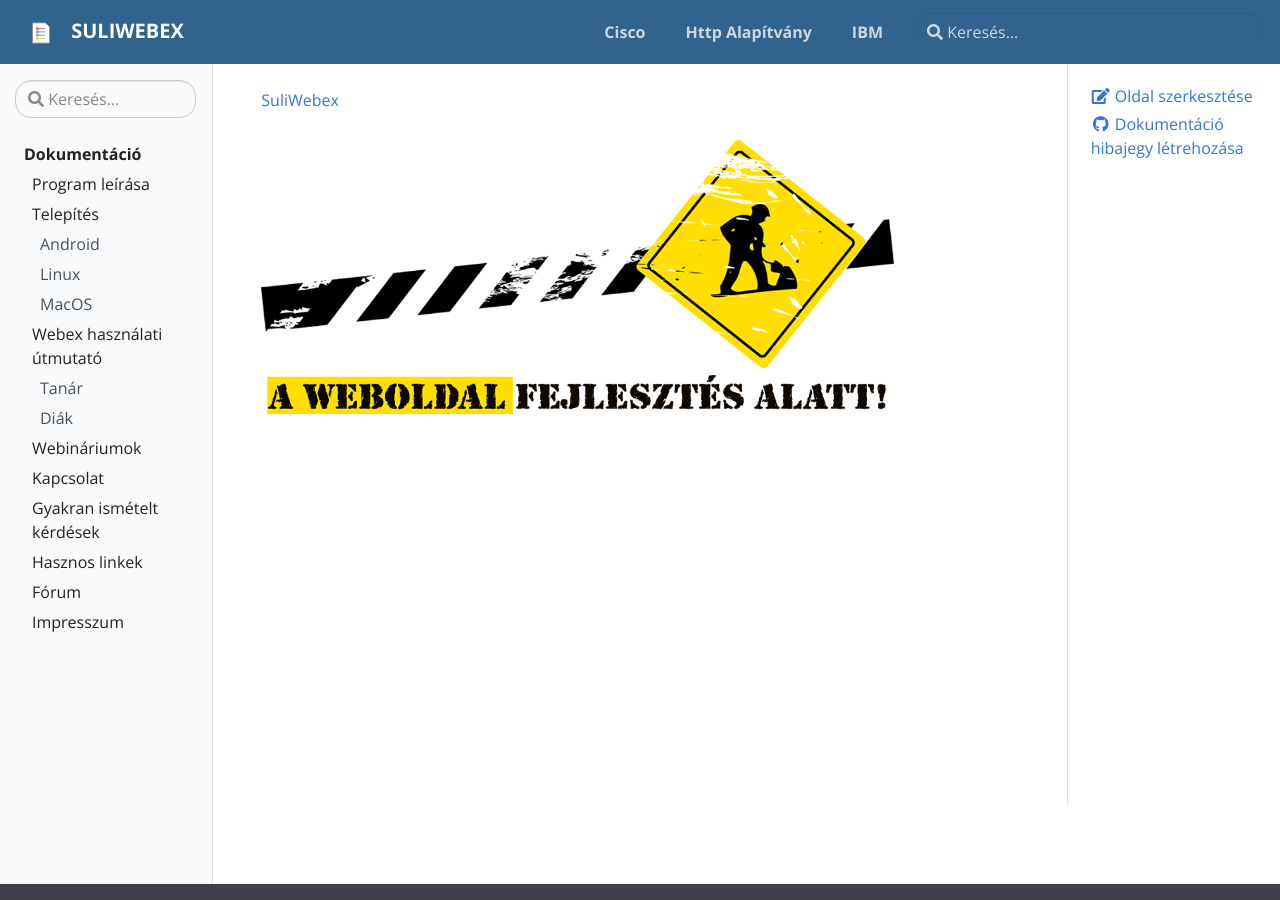
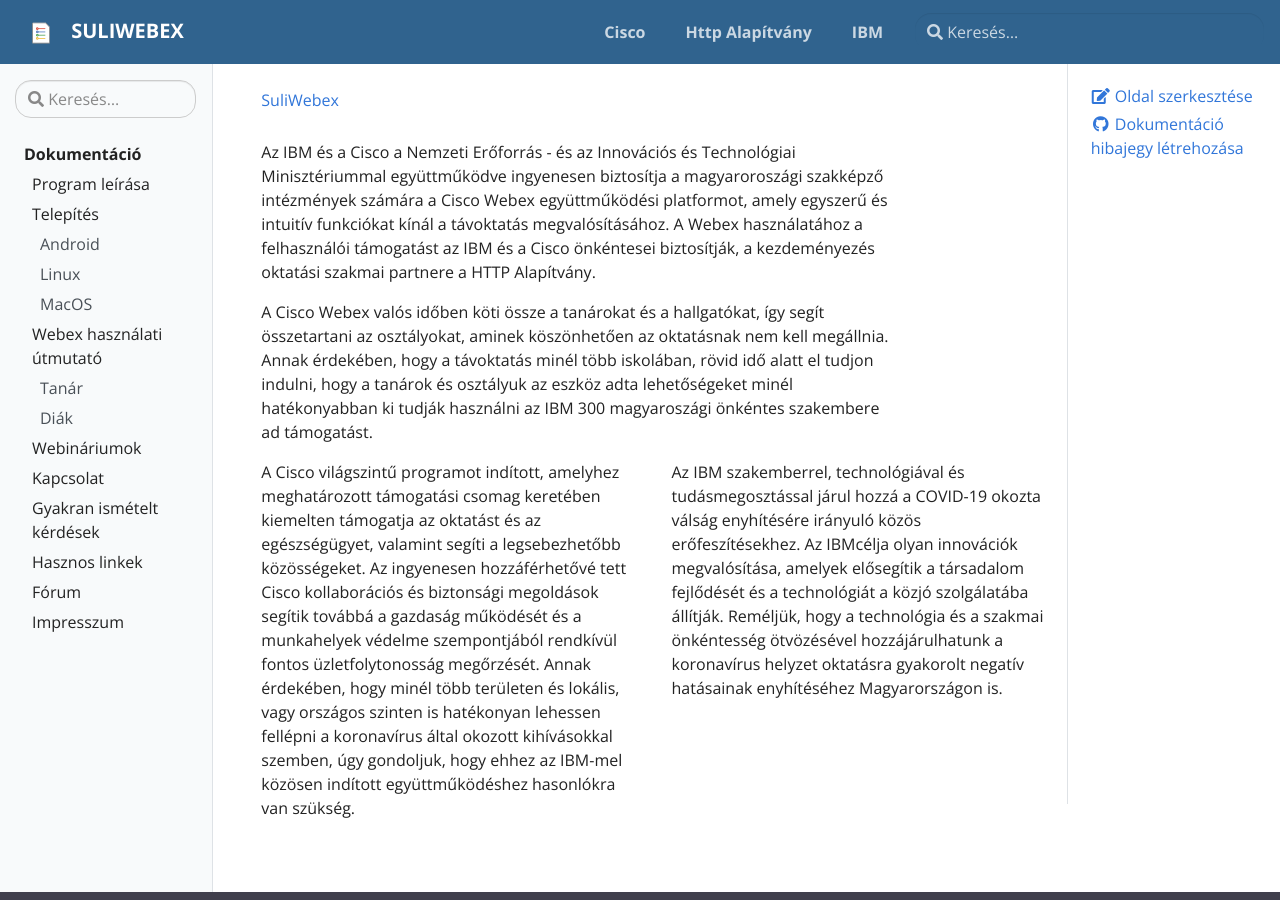
Before and after one commit to suliwebex/suliwebex.github.io, a Jekyll site: the page built from pages/index.md, in a window 1280 px wide and 900 px high. Built offline with Jekyll 4.4.1, drawn with Linux system fonts in a browser that asks for light colours.

```diff
--- a/pages/index.md
+++ b/pages/index.md
@@ -3,5 +3,15 @@ layout: page
 title: SuliWebex
 permalink: /
 ---
+Az IBM és a Cisco a Nemzeti Erőforrás - és az Innovációs és Technológiai Minisztériummal együttműködve ingyenesen biztosítja a magyaroroszági szakképző intézmények számára a Cisco Webex együttműködési platformot, amely egyszerű és intuitív funkciókat kínál a távoktatás megvalósításához. A Webex használatához a felhasználói támogatást az IBM és a Cisco önkéntesei biztosítják, a kezdeményezés oktatási szakmai partnere a HTTP Alapítvány.
 
-![Fejlesztés alatt](/assets/img/fejlesztes-alatt.png)
+A Cisco Webex valós időben köti össze a tanárokat és a hallgatókat, így segít összetartani az osztályokat, aminek köszönhetően az oktatásnak nem kell megállnia. Annak érdekében, hogy a távoktatás minél több iskolában, rövid idő alatt el tudjon indulni, hogy a tanárok és osztályuk az eszköz adta lehetőségeket minél hatékonyabban ki tudják használni az IBM 300 magyaroszági önkéntes szakembere ad támogatást.
+
+<div class="row">
+  <div class="col-md-6" markdown="1">
+A Cisco világszintű programot indított, amelyhez meghatározott támogatási csomag keretében kiemelten támogatja az oktatást és az egészségügyet, valamint segíti a legsebezhetőbb közösségeket. Az ingyenesen hozzáférhetővé tett Cisco kollaborációs és biztonsági megoldások segítik továbbá a gazdaság működését és a munkahelyek védelme szempontjából rendkívül fontos üzletfolytonosság megőrzését. Annak érdekében, hogy minél több területen és lokális, vagy országos szinten is hatékonyan lehessen fellépni a koronavírus által okozott kihívásokkal szemben, úgy gondoljuk, hogy ehhez az IBM-mel közösen indított együttműködéshez hasonlókra van szükség.
+</div>
+  <div class="col-md-6" markdown="1">
+Az IBM szakemberrel, technológiával és tudásmegosztással járul hozzá a COVID-19 okozta válság enyhítésére irányuló közös erőfeszítésekhez. Az IBMcélja olyan innovációk megvalósítása, amelyek elősegítik a társadalom fejlődését és a technológiát a közjó szolgálatába állítják. Reméljük, hogy a technológia és a szakmai önkéntesség ötvözésével hozzájárulhatunk a koronavírus helyzet oktatásra gyakorolt negatív hatásainak enyhítéséhez Magyarországon is.
+   </div>
+</div>
```
Also changed, not shown: _data/toc.yml (+8 -8 lines).
